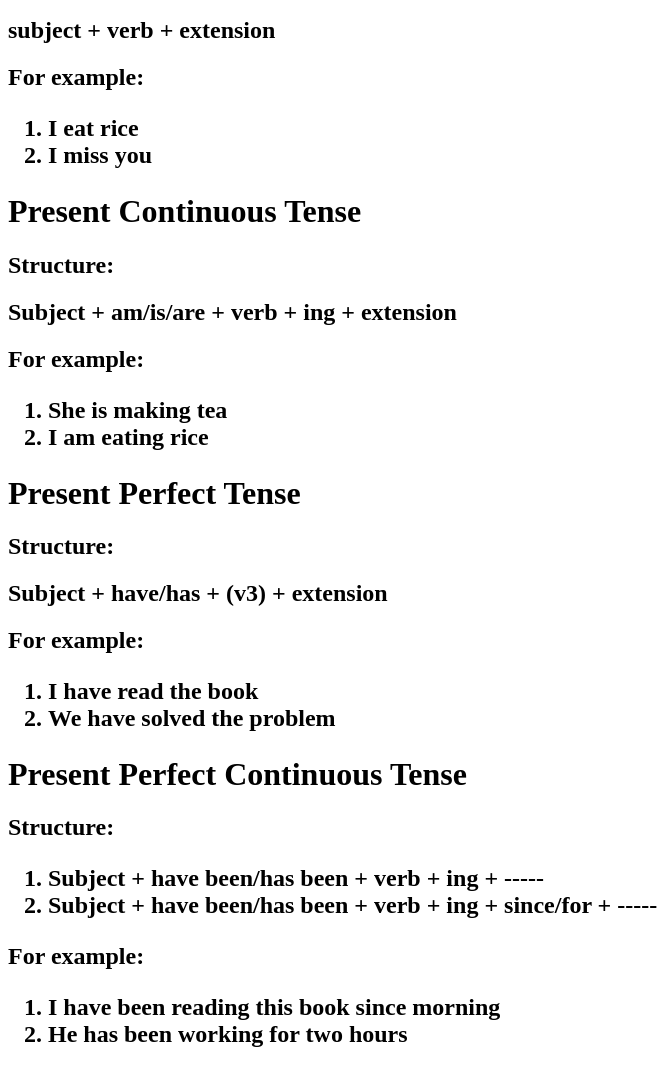
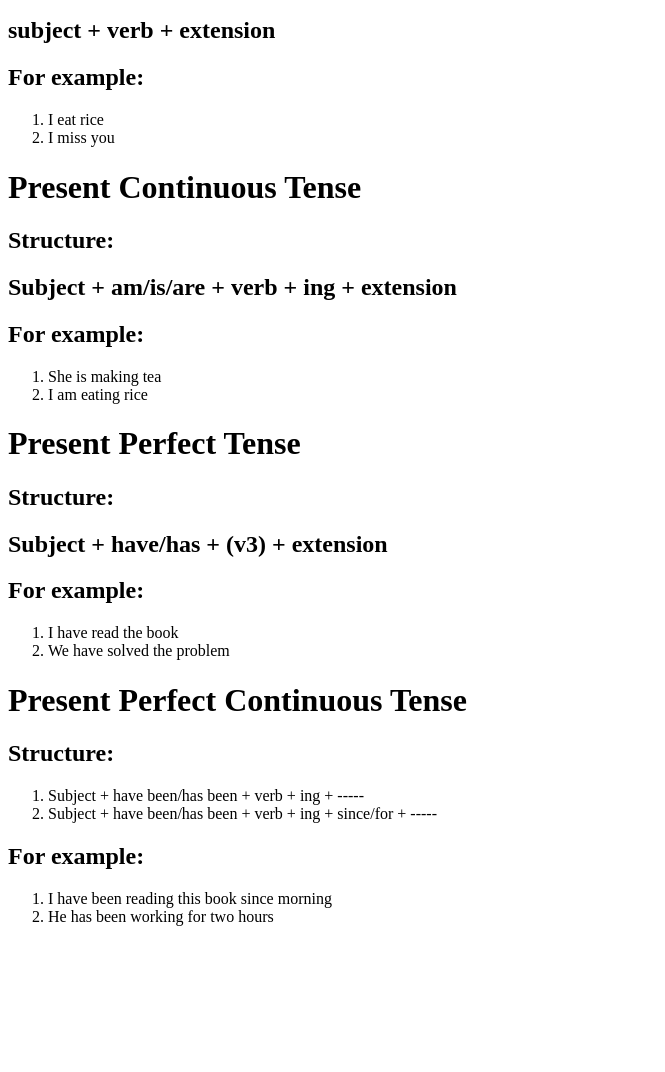
Before and after one commit to iammorsalin2011/Present-Tense, a plain HTML site: page index.html in a window 1280 px wide. Shown: the part 96-1168 px from the top of the page, without its empty margins (0-665 px from the left). After the commit the page ends 1038 px from the top, so only its background shows below. Drawn offline with Linux system fonts and the light colour scheme.

Commit message:
Present Tense

```diff
--- a/index.html
+++ b/index.html
@@ -5,46 +5,36 @@
         <h2>Structure:</h2>
         <h2>subject + verb + extension</h2>
         <h2>For example:</h2>
-        <h2>
             <ol>
                 <li> I eat rice</li>
                 <li> I miss you</li>
             </ol>
-        </h2>
         <h1>Present Continuous Tense</h1>
         <h2>Structure:</h2>
         <h2>Subject + am/is/are + verb + ing + extension</h2>
         <h2>For example:</h2>
-        <h2>
             <ol>
                 <li>She is making tea</li>
                 <li>I am eating rice</li>
             </ol>
-        </h2>
         <h1>Present Perfect Tense</h1>
         <h2>Structure:</h2>
         <h2>Subject + have/has + (v3) + extension</h2>
         <h2>For example:</h2>
-        <h2>
             <ol>
                 <li> I have read the book</li>
                 <li> We have solved the problem</li>
             </ol>
-        </h2>
         <h1>Present Perfect Continuous Tense</h1>
         <h2>Structure:</h2>
-        <h2>
             <ol>
                 <li>Subject + have been/has been + verb + ing + -----</li>
                 <li>Subject + have been/has been + verb + ing + since/for + -----</li>
             </ol>
-        </h2>
         <h2>For example:</h2>
-        <h2>
             <ol>
                 <li> I have been reading this book since morning</li>
                 <li> He has been working for two hours</li>
             </ol>
-        </h2>
     </body>
 </html>
```
